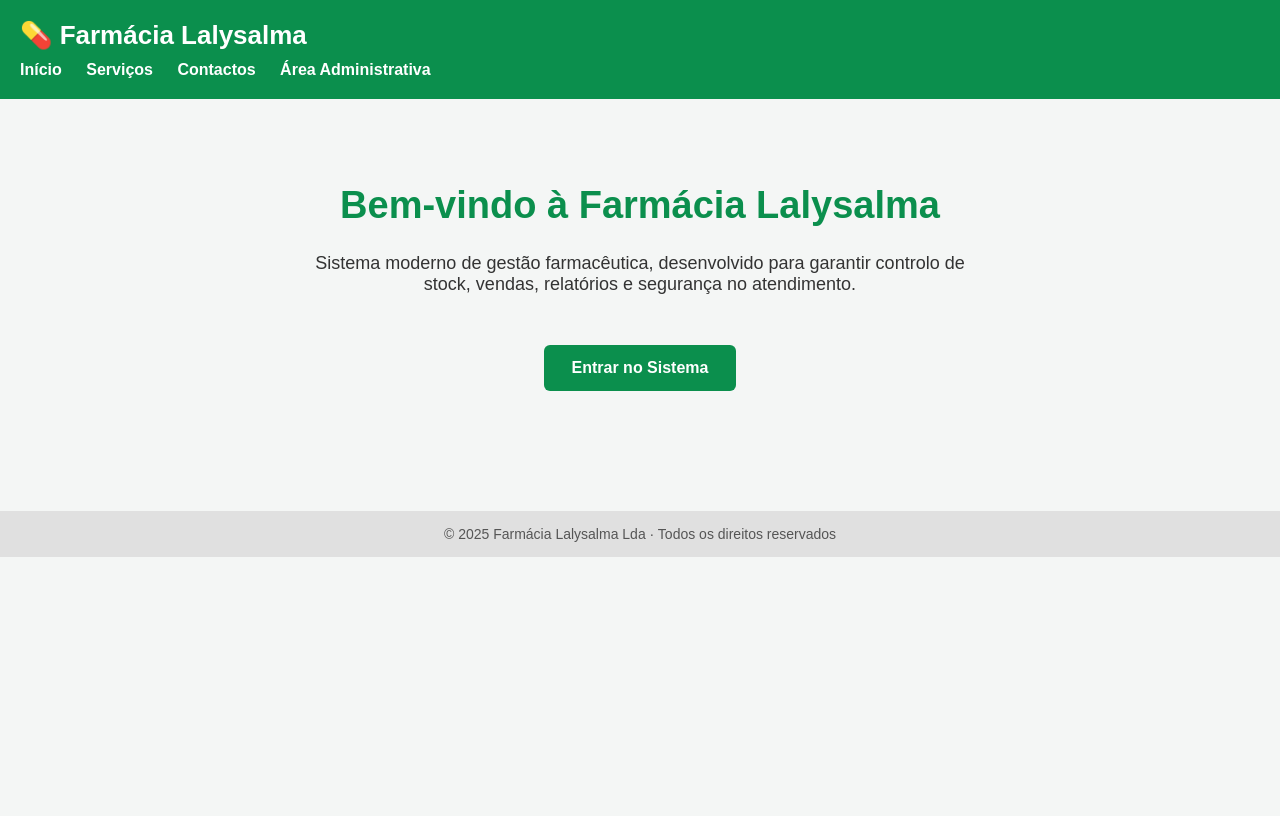
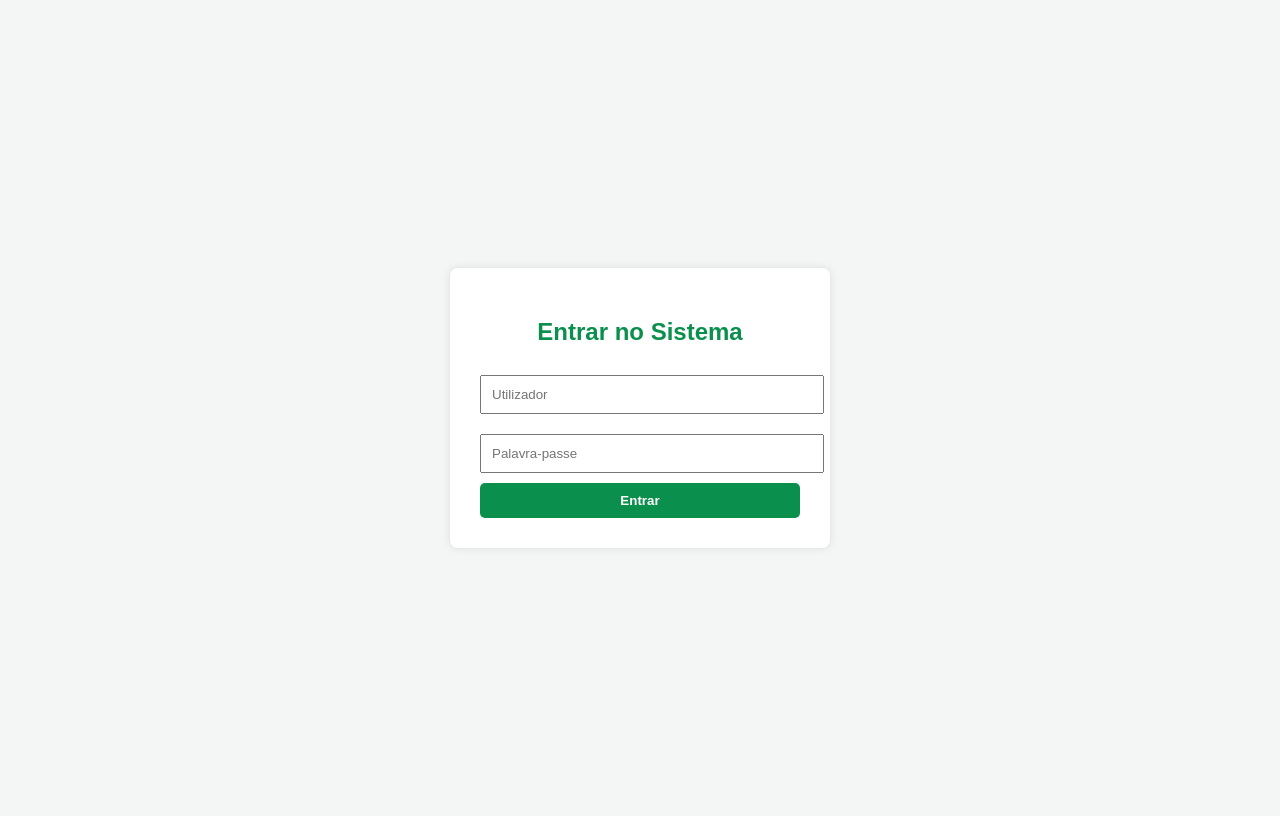
Before and after one commit to farmacialalysalma01-lang/farmacia-lalysalma, a Django app: page / in a window 1280 px wide. Before the commit the page ends 557 px from the top, so only its background shows below. Run offline with Django 4.2, Linux system fonts and the light colour scheme.

Commit message:
Add custom login template

```diff
--- a/farmacia/templates/home.html
+++ b/farmacia/templates/home.html
@@ -2,112 +2,64 @@
 <html lang="pt">
 <head>
     <meta charset="UTF-8">
-    <title>Farmácia Lalysalma</title>
+    <title>Login | Farmácia Lalysalma</title>
     <meta name="viewport" content="width=device-width, initial-scale=1.0">
 
     <style>
         body {
-            margin: 0;
-            font-family: Arial, Helvetica, sans-serif;
+            font-family: Arial, sans-serif;
             background-color: #f4f6f5;
-            color: #333;
+            display: flex;
+            justify-content: center;
+            align-items: center;
+            height: 100vh;
         }
-
-        header {
-            background-color: #0b8f4d;
-            padding: 20px;
-            color: white;
-        }
-
-        .logo {
-            font-size: 26px;
-            font-weight: bold;
-        }
-
-        nav {
-            margin-top: 10px;
-        }
-
-        nav a {
-            color: white;
-            text-decoration: none;
-            margin-right: 20px;
-            font-weight: bold;
-        }
-
-        nav a:hover {
-            text-decoration: underline;
-        }
-
-        main {
-            padding: 60px 20px;
+        .box {
+            background: white;
+            padding: 30px;
+            width: 320px;
+            border-radius: 8px;
+            box-shadow: 0 0 10px rgba(0,0,0,0.1);
             text-align: center;
         }
-
-        main h1 {
-            color: #0b8f4d;
-            font-size: 38px;
+        h2 { color: #0b8f4d; }
+        input {
+            width: 100%;
+            padding: 10px;
+            margin: 10px 0;
         }
-
-        main p {
-            font-size: 18px;
-            max-width: 700px;
-            margin: 20px auto;
-        }
-
-        .btn {
-            display: inline-block;
-            margin-top: 30px;
-            padding: 14px 28px;
+        button {
+            width: 100%;
+            padding: 10px;
             background-color: #0b8f4d;
             color: white;
-            text-decoration: none;
-            border-radius: 6px;
-            font-size: 16px;
+            border: none;
+            border-radius: 5px;
             font-weight: bold;
+            cursor: pointer;
         }
-
-        .btn:hover {
-            background-color: #066b39;
-        }
-
-        footer {
-            background-color: #e0e0e0;
-            padding: 15px;
-            text-align: center;
-            font-size: 14px;
-            color: #555;
-            margin-top: 60px;
-        }
+        button:hover { background-color: #066b39; }
+        .error { color: red; font-size: 14px; }
     </style>
 </head>
-
 <body>
 
-<header>
-    <div class="logo">💊 Farmácia Lalysalma</div>
-    <nav>
-        <a href="#">Início</a>
-        <a href="#">Serviços</a>
-        <a href="#">Contactos</a>
-        <a href="/admin/">Área Administrativa</a>
-    </nav>
-</header>
+<div class="box">
+    <h2>Entrar no Sistema</h2>
 
-<main>
-    <h1>Bem-vindo à Farmácia Lalysalma</h1>
+    {% if messages %}
+        {% for message in messages %}
+            <div class="error">{{ message }}</div>
+        {% endfor %}
+    {% endif %}
 
-    <p>
-        Sistema moderno de gestão farmacêutica, desenvolvido para garantir
-        controlo de stock, vendas, relatórios e segurança no atendimento.
-    </p>
-
-    <a href="#" class="btn">Entrar no Sistema</a>
-</main>
-
-<footer>
-    © 2025 Farmácia Lalysalma Lda · Todos os direitos reservados
-</footer>
+    <form method="post">
+        {% csrf_token %}
+        <input type="text" name="username" placeholder="Utilizador" required>
+        <input type="password" name="password" placeholder="Palavra-passe" required>
+        <button type="submit">Entrar</button>
+    </form>
+</div>
 
 </body>
 </html>
```
